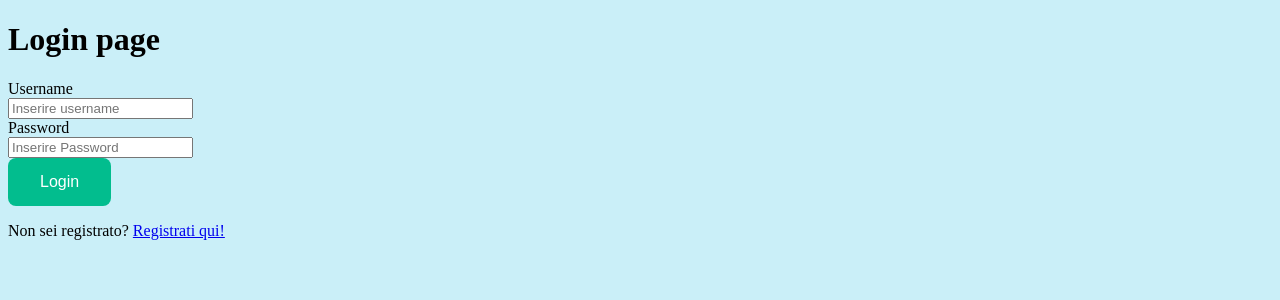
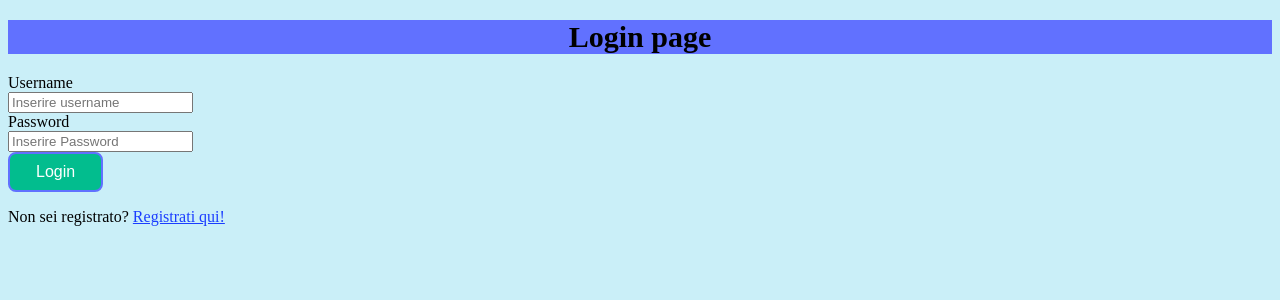
Before and after one commit to MickTK/ProgettoFinaleISW, a Django app: page / in a window 1280 px wide. Shown: the top 300 px of the page. Run offline with Django 4.2, Linux system fonts and the light colour scheme.

Commit message:
Modifiche al css di tutte le pagine / modifica html del pulsante cerca

```diff
--- a/negozio/applicazione/static/css/style.css
+++ b/negozio/applicazione/static/css/style.css
@@ -3,12 +3,23 @@ body {
     background-color: #caeff8;
  }
 
+ /* Modifica lo stile degli h1*/
+h1 {
+    background-color: #6171ff;
+    font-size: 30px;
+    text-align: center;
+}
+
+h2{
+    font-size: 24px;
+}
+
  /* Modifica dello stile dei bottoni */
  .button {
-    background-color: #02bd8e; /* Green */
-    border: none;
+    background-color: #02bd8e;
+    border: 2px solid #6171ff;
     color: white;
-    padding: 15px 32px;
+    padding: 9px 26px;
     text-align: center;
     text-decoration: none;
     display: inline-block;
@@ -16,7 +27,27 @@ body {
     border-radius: 8px;
   }
 
+/* Modifica dello stile dei bottoni quando vengono puntati dal cursore */
+.button:hover {
+    background-color: #1b3dff;
+    color: white;
+}
+
+/* Modifica lo stile delle tabelle */
   table, th, td {
     border: 1px solid;
     border-collapse: collapse;
   }
+
+/* Modifica lo stile degli <hr> */
+hr{
+    border-top: 2px solid #6171ff;
+}
+
+/* Modifica dello stile del link per registrarsi */
+.registrati {
+    color: #1b3dff;
+}
+.registrati:hover {
+    color: #02178f;
+}
--- a/negozio/applicazione/templates/amministratore/Aggiungi_prodotto.html
+++ b/negozio/applicazione/templates/amministratore/Aggiungi_prodotto.html
@@ -17,9 +17,11 @@
             <!-- Div contenente la home -->
             <div>
                 <h1>Aggiungi prodotto</h1>
+
                 <a href="./Home_amministratore.html"><button class="button" type="button" value="home">Home</button></a>
             </div>
 
+            <hr>
             <br>
 
             <!-- Form per inserire un nuovo prodotto -->
--- a/negozio/applicazione/templates/amministratore/Resoconto_vendite.html
+++ b/negozio/applicazione/templates/amministratore/Resoconto_vendite.html
@@ -20,6 +20,11 @@
 
                 <a href="./Home_amministratore.html"><button class="button" type="button" value="home">Home</button></a>
 
+            </div>
+
+            <hr>
+
+            <div>
                 <!-- Filtro per cercare mediante una parola chiave -->
                 <label for="nomeP">Inserisci parola chiave:</label>
                 <input type="text" id="nomeP"><br>
--- a/negozio/applicazione/templates/login.html
+++ b/negozio/applicazione/templates/login.html
@@ -23,7 +23,7 @@
                 <input type="password" placeholder="Inserire Password" name="password" required><br>
 
                 <button class="button" type="submit">Login</button><br>
-                <p>Non sei registrato? <a href="./utente/registrazione.html">Registrati qui!</a></p>
+                <p>Non sei registrato? <a class="registrati" href="./utente/registrazione.html">Registrati qui!</a></p>
             </form>
         </div>
     </body>
--- a/negozio/applicazione/templates/utente/carrello.html
+++ b/negozio/applicazione/templates/utente/carrello.html
@@ -21,6 +21,8 @@
                 <a href="../login.html"><button class="button" type="button" value="logout">Logout</button></a>
             </div>
 
+            <hr>
+
             <!-- Tabella contenente i prodotti presenti nel negozio -->
             <div>
                 <table id="prodottiCarrello">
@@ -43,6 +45,8 @@
                 </table>
             </div>
 
+            <hr>
+
             <!-- Div per il checkout-->
             <div>
                 <a href="./checkout.html"><button class="button" type="button" value="checkout">Checkout</button></a>
--- a/negozio/applicazione/templates/utente/checkout.html
+++ b/negozio/applicazione/templates/utente/checkout.html
@@ -19,6 +19,8 @@
                 <a href="./carrello.html"><button class="button" type="button" value="carrello">Carrello</button></a>
             </div>
 
+            <hr>
+
         <!-- Div per il form inerente l'indirizzo e il metodo di pagamento -->
             <div>
                 <form>
```
Also changed, not shown: negozio/applicazione/templates/amministratore/Home_amministratore.html (+10 -4 lines), negozio/applicazione/templates/utente/home.html (+7 -2 lines).
